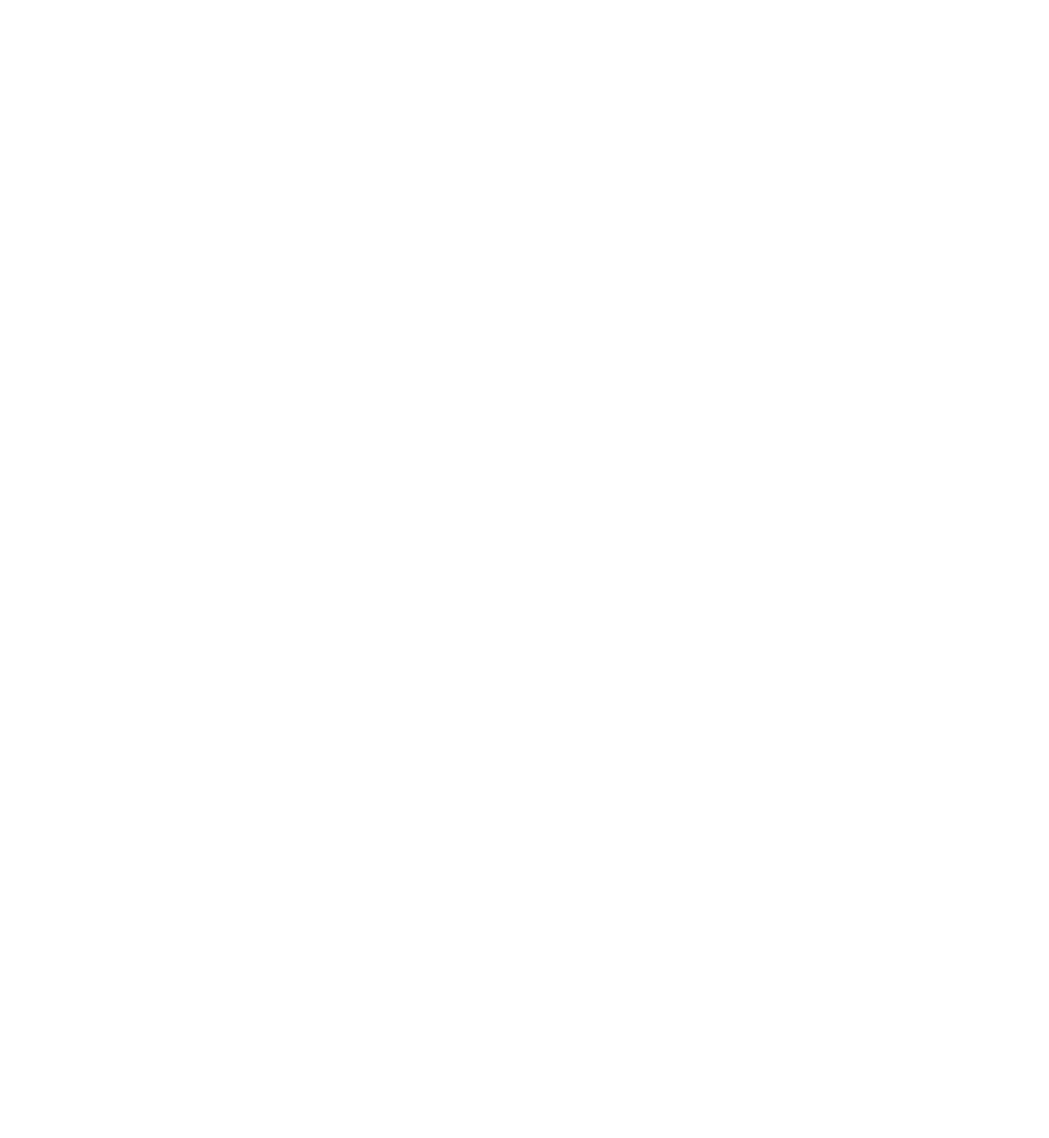
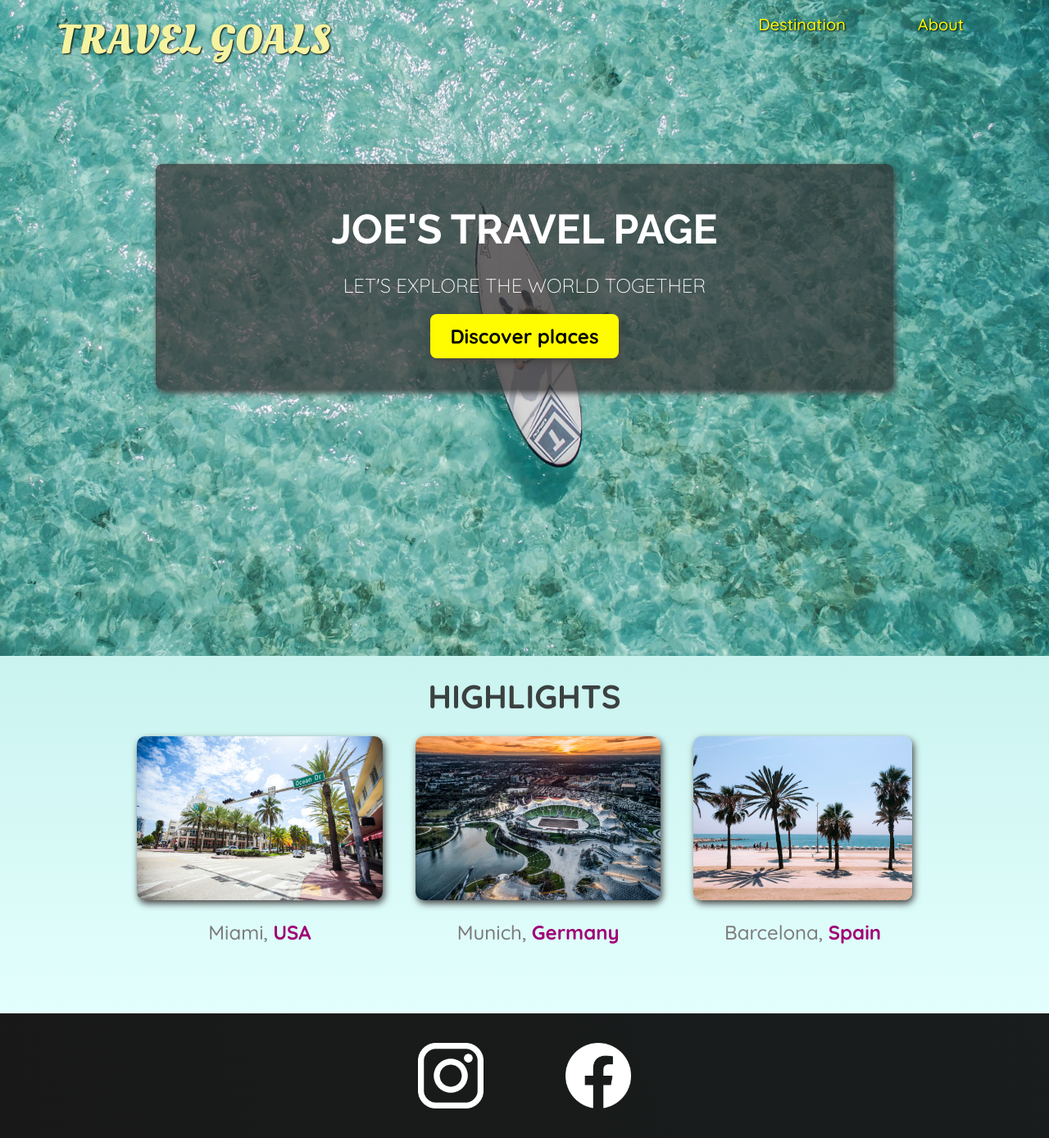
Before and after one commit to asadbekdev07/asadbekdev-travel-golas, a plain HTML site: page index.html in a window 1280 px wide. Shown: the whole page at 82% size. Before the commit the page ends 800 px from the top, so only its background shows below. Drawn offline with Linux system fonts and the light colour scheme.

Commit message:
Finishing landing page, adding images and styles

```diff
--- a/index.html
+++ b/index.html
@@ -3,17 +3,69 @@
 <head>
   <meta charset="UTF-8">
   <meta name="viewport" content="width=device-width, initial-scale=1.0">
-  <title>Travle Goals</title>
+  <title>Travel goals</title>
+    <!-- GOOGLE FONTS  -->
+    <link rel="preconnect" href="https://fonts.googleapis.com">
+    <link rel="preconnect" href="https://fonts.gstatic.com" crossorigin>
+    <link href="https://fonts.googleapis.com/css2?family=Oleo+Script:wght@700&family=Quicksand:wght@300;500;700&family=Raleway:wght@700&display=swap" rel="stylesheet">
 
-  <!-- GOOGLE FONTS  -->
-  <link rel="preconnect" href="https://fonts.googleapis.com">
-  <link rel="preconnect" href="https://fonts.gstatic.com" crossorigin>
-  <link href="https://fonts.googleapis.com/css2?family=Oleo+Script:wght@700&family=Quicksand:wght@300;500;700&family=Raleway:wght@700&display=swap" rel="stylesheet">
+    <!-- STYLES  -->
+    <link rel="stylesheet" href="/shared.css">
+    <link rel="stylesheet" href="/styles.css">
 
-  <!-- STYLES  -->
-  <link rel="stylesheet" href="styles.css">
 </head>
 <body>
+  <header>
+    <div id="page-logo">
+      <a href="index.html">Travel Goals</a>
+    </div>
+    <nav>
+      <ul id="destinations">
+        <li class="destination"><a href="/places.html">Destination</a></li>
+        <li class="destination"> <a href="">About</a></li>
+      </ul>
+    </nav>
+  </header>
+<main>
+    <section id="hero">
+      <div id="hero-content">
+        <h1>Joe's Travel Page</h1>
+        <p>Let's explore the world together</p>
+        <a href="/places.html">Discover places</a>
+      </div>
+    </section>
+    <section id="highlights">
+      <h2>Highlights</h2>
+      <ul id="destinations">
+        <li class="destination">
+          <img src="/images/places/miami.jpg" alt="Miami streets on sunny day">
+          <p>Miami, <strong>USA</strong></p>
+        </li>
+        <li class="destination">
+          <img src="/images/places/munich.jpg" alt="Munich footbal stadium in winter">
+          <p>Munich, <strong>Germany</strong></p>
+        </li>
+        <li class="destination">
+          <img src="/images/places/barcelona.jpg" alt="Palm beach in Barcelona">
+          <p>Barcelona, <strong>Spain</strong></p>
+        </li>
+      </ul>
+    </section>
+</main>
 
+<footer>
+  <ul>
+    <li>
+      <a href="https://instagram.com">
+        <img src="/images/icons/insta.png" alt="Instagram icon" width="80" height="80">
+      </a>
+    </li>
+    <li>
+      <a href="https://facebook.com">
+        <img src="/images/icons/facebook.png" alt="Facebook icon" width="80" height="80">
+      </a>
+    </li>
+  </ul>
+</footer>
 </body>
 </html>
--- /dev/null
+++ b/shared.css
@@ -0,0 +1,77 @@
+* {
+  box-sizing: border-box;
+}
+body {
+  margin: 0;
+  font-family: "Quicksand", "Arial", sans-serif;
+}
+
+ul {
+  list-style: none;
+  margin: 0;
+  padding: 0;
+}
+
+header {
+  width: 100%;
+  position: absolute;
+  top: 0;
+  left: 0;
+  display: flex;
+  align-items: center;
+  justify-content: space-between;
+  padding: 15px 60px;
+}
+
+#page-logo a {
+  padding: 10px;
+  font-family: "Oleo Script", "Arial", sans-serif;
+  font-size: 50px;
+  text-decoration: none;
+  text-transform: uppercase;
+  text-shadow: 1px 1px 2px rgb(0, 0, 0);
+  color: rgb(245, 243, 160);
+}
+
+header ul {
+  display: flex;
+}
+
+header li {
+  margin-left: 20px;
+}
+
+header nav a {
+  padding: 12px 24px;
+  font-size: 20px;
+  border-radius: 6px;
+  text-decoration: none;
+  text-shadow: 1px 1px 2px rgb(0, 0, 0);
+  color: rgb(255, 251, 0);
+}
+
+header nav a:hover {
+  background-color: rgb(255, 251, 0);
+  color: rgb(77, 77, 77);
+}
+
+footer {
+  padding: 36px 0;
+  background: linear-gradient(70deg, rgb(24, 24, 24), rgb(25, 29, 29));
+}
+
+footer ul {
+  display: flex;
+  justify-content: center;
+}
+
+footer li {
+  width: 80px;
+  height: 80px;
+  margin: 0 50px;
+}
+
+footer img {
+  width: 100%;
+  height: 100%;
+}
--- a/styles.css
+++ b/styles.css
@@ -0,0 +1,94 @@
+#hero {
+  height: 800px;
+  background-image: url("/images/places/ocean.jpg");
+  background-position: center;
+  background-size: cover;
+}
+
+#hero-content {
+  position: relative;
+  top: 200px;
+  padding: 50px 0;
+  margin: 0 auto;
+  width: 900px;
+  border-radius: 8px;
+  box-shadow: 2px 4px 8px rgb(68, 67, 67);
+  background-color: rgba(51, 47, 47, 0.7);
+  text-align: center;
+}
+
+#hero-content h1 {
+  margin: 0;
+  font-family: "Raleway", "Arial", sans-serif;
+  font-size: 50px;
+  text-transform: uppercase;
+  color: white;
+}
+
+#hero-content p {
+  margin-bottom: 32px;
+  font-size: 24px;
+  font-weight: 300;
+  color: white;
+  text-transform: uppercase;
+}
+
+#hero-content a {
+  padding: 12px 24px;
+  font-size: 24px;
+  font-weight: 700;
+  border-radius: 8px;
+  box-shadow: 2px 4px 8px rgb(68, 67, 67);
+  text-decoration: none;
+  background-color: rgb(255, 251, 0);
+  color: black;
+}
+
+#hero-content a:hover {
+  background-color: rgba(255, 251, 0, 0.5);
+}
+
+#highlights {
+  padding: 24px;
+  background: linear-gradient(0deg, rgb(227, 255, 253), rgb(202, 243, 240));
+}
+
+#highlights h2 {
+  margin: 0;
+  margin-bottom: 24px;
+  font-size: 40px;
+  text-align: center;
+  text-transform: uppercase;
+  color: rgb(59, 65, 64);
+}
+
+#destinations {
+  display: flex;
+  justify-content: center;
+  width: 90%;
+  margin: auto;
+  margin-bottom: 40px;
+}
+
+.destination {
+  margin: 0 20px;
+}
+
+.destination img {
+  width: 100%;
+  height: 200px;
+  border-radius: 10px;
+  box-shadow: 2px 4px 8px rgb(68, 67, 67);
+  object-fit: cover;
+}
+
+.destination p {
+  font-size: 24px;
+  text-align: center;
+  color: rgb(124, 123, 123);
+  margin: 20px 0;
+}
+
+.destination strong {
+  color: rgb(160, 0, 117);
+}
```
Also changed, not shown: images/icons/facebook.png (added), images/icons/insta.png (added), images/places/barcelona.jpg (added), images/places/miami.jpg (added), images/places/munich.jpg (added), images/places/ocean.jpg (added), places.html (added).
